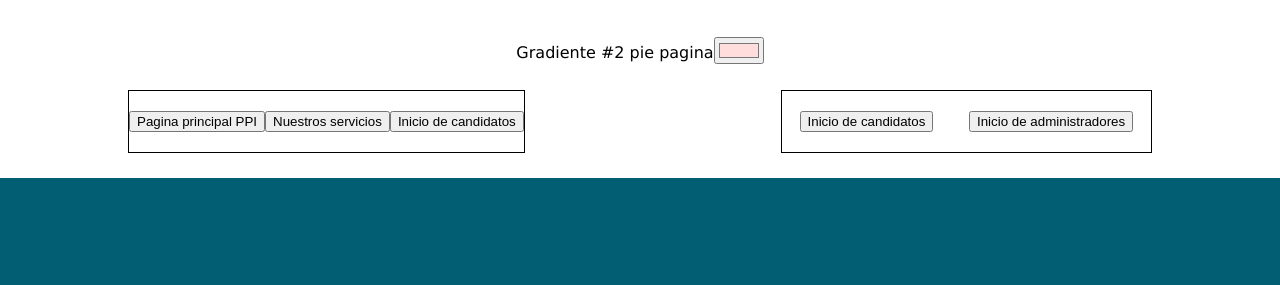
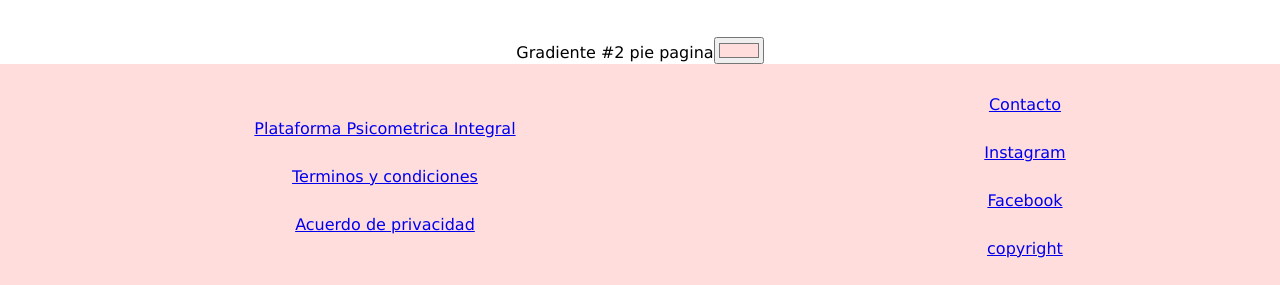
Before and after one commit to STI-GT/plataforma-psicometrica, a React (Create React App) app in the folder frontend/: page / in a window 1280 px wide. Shown: the part 1063-1348 px from the top of the page. Before the commit the page ends 1241 px from the top, so only its background shows below. Built offline with nearby package versions, Linux system fonts and the light colour scheme.

Commit message:
General change
Modifies links to website paths

```diff
--- a/frontend/src/app/components/PiePagina.tsx
+++ b/frontend/src/app/components/PiePagina.tsx
@@ -1,27 +1,55 @@
-import React, { Fragment } from 'react';
-import Button from 'react-bootstrap/Button';
+import React from 'react';
+import { Link } from 'react-router-dom';
 
-function PiePagina() {
+interface props {
+	pie: string | undefined;
+}
+function PiePagina({ pie }: props) {
 	return (
-		<nav className="barra-navegacion">
-			<ul className="navegacion-pagina">
+		<nav
+			className="barra-navegacion-pie"
+			style={{
+				background: `${pie}`
+			}}
+		>
+			<ul className="navegacion-pie">
 				<li className="enlace-navegacion">
-					<Button className="btn">Pagina principal PPI</Button>
+					<Link className="" to={'/Nosotros'}>
+						Plataforma Psicometrica Integral
+					</Link>
 				</li>
 				<li className="enlace-navegacion">
-					<Button className="btn">Nuestros servicios</Button>
+					<Link className="" to={'/T&C'}>
+						Terminos y condiciones
+					</Link>
 				</li>
 				<li className="enlace-navegacion">
-					<Button className="btn">Inicio de candidatos</Button>
+					<Link className="" to={'/Privacidad'}>
+						Acuerdo de privacidad
+					</Link>
 				</li>
 			</ul>
 
-			<ul className="navegacion-cuenta">
+			<ul className="navegacion-pie">
 				<li className="enlace-navegacion">
-					<Button className="btn">Inicio de candidatos</Button>
+					<Link className="" to={'/Contacto'}>
+						Contacto
+					</Link>
 				</li>
 				<li className="enlace-navegacion">
-					<Button className="btn">Inicio de administradores</Button>
+					<Link className="" to={'/API'}>
+						Instagram
+					</Link>
+				</li>
+				<li className="enlace-navegacion">
+					<Link className="" to={'/API'}>
+						Facebook
+					</Link>
+				</li>
+				<li className="enlace-navegacion">
+					<Link className="" to={'/API'}>
+						copyright
+					</Link>
 				</li>
 			</ul>
 		</nav>
```
